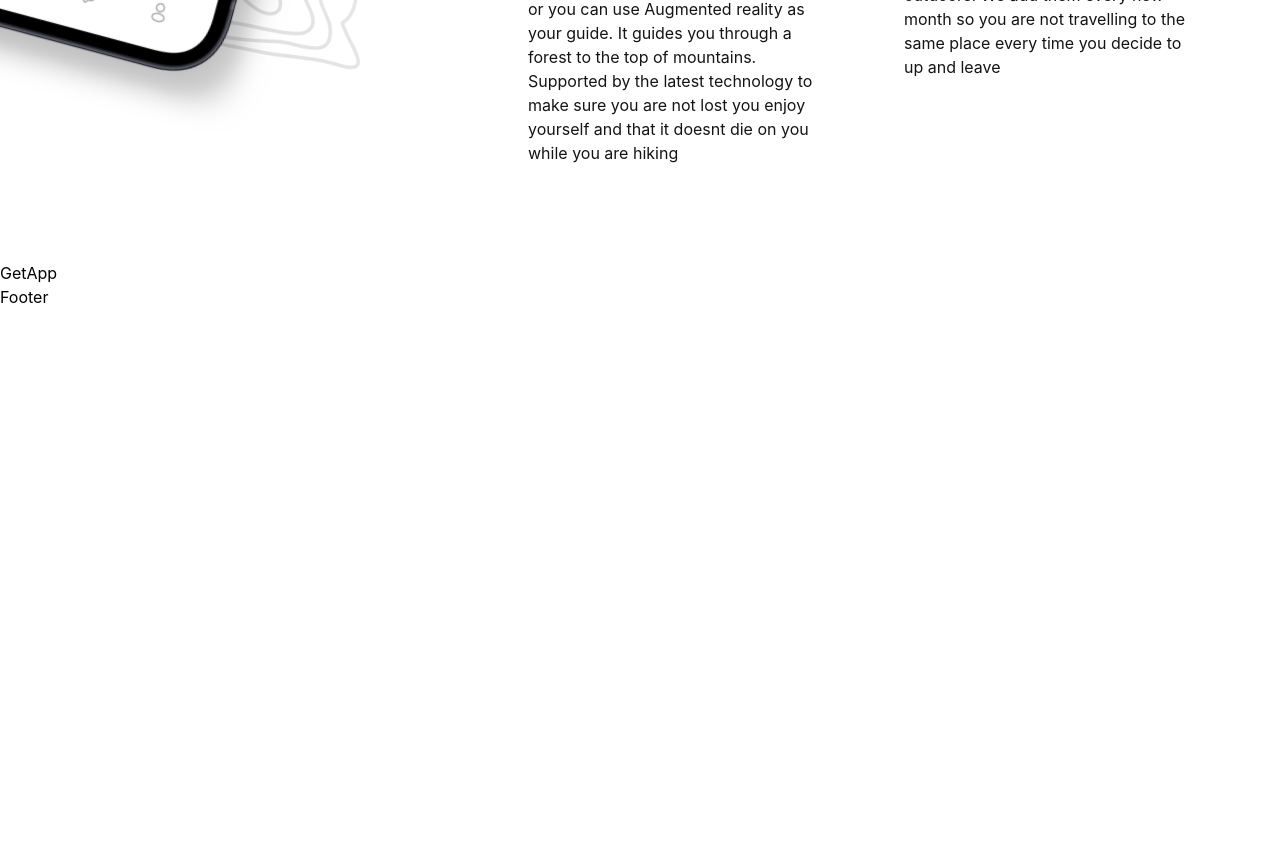
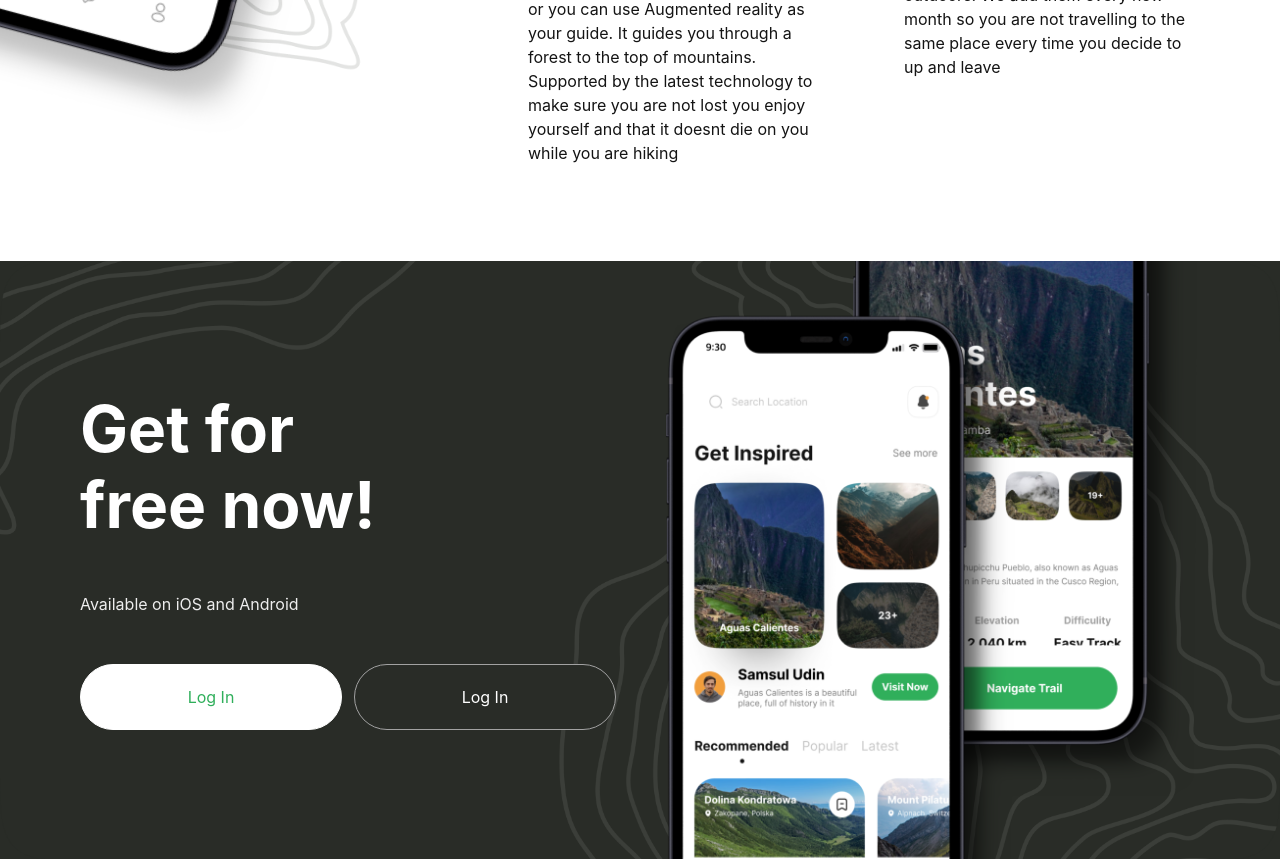
Before and after one commit to ZackyNjenga/travel-site, a Next.js app: page / in a window 1280 px wide. Shown: the part 3660-4521 px from the top of the page. Before the commit the page ends 3969 px from the top, so only its background shows below. Built offline with nearby package versions, Linux system fonts and the light colour scheme.

Commit message:
Moment of truth

```diff
--- a/components/Button.tsx
+++ b/components/Button.tsx
@@ -3,11 +3,14 @@
     title: string;
     icon?: string;
     variant: string;
+    full?: boolean;
 }
-const Button = ( {type, title, icon, variant} : ButtonProps) => {
+const Button = ( {type, title, icon, variant, full} : ButtonProps) => {
     return (
         <button
-            className={`flexCenter  gap-3 rounded-full border ${variant}`}
+            className={`flexCenter  gap-3
+             rounded-full border ${variant} ${full && 'w-full'}`}
+
             type = {type}
         >
             Log In
--- a/components/GetApp.tsx
+++ b/components/GetApp.tsx
@@ -1,8 +1,38 @@
 import React from 'react'
+import Button from './Button'
+import Image from 'next/image'
 
 const GetApp = () => {
     return (
-        <div>GetApp</div>
+        <section className="flexCenter w-full flex-col pb-[100px]">
+            <div className="get-app">
+                <div className="z-20 flex w-full flex-1 flex-col items-start justify-center gap-12">
+                    <h2 className="bold-40 lg:bold-64 xl:max-w-[320px]">Get for free now!</h2>
+                    <p className="regular-16 text-gray-10">Available on iOS and Android</p>
+                    <div className="flex w-full flex-col gap-3 whitespace-nowrap xl:flex-row">
+                        <Button
+                            type="button"
+                            title="App Store"
+                            icon="/apple.svg"
+                            variant="btn_white"
+                            full
+                        />
+                        <Button
+                            type="button"
+                            title="Play Store"
+                            icon="/android.svg"
+                            variant="btn_dark_green_outline"
+                            full
+                        />
+                    </div>
+                </div>
+
+                <div className="flex flex-1 items-center justify-end">
+                    <Image src="/phones.png" alt="phones" width={550} height={870}/>
+                </div>
+            </div>
+        </section>
     )
 }
+
 export default GetApp
```
Also changed, not shown: 1 other file (tests, documents, lock files or other folders).
